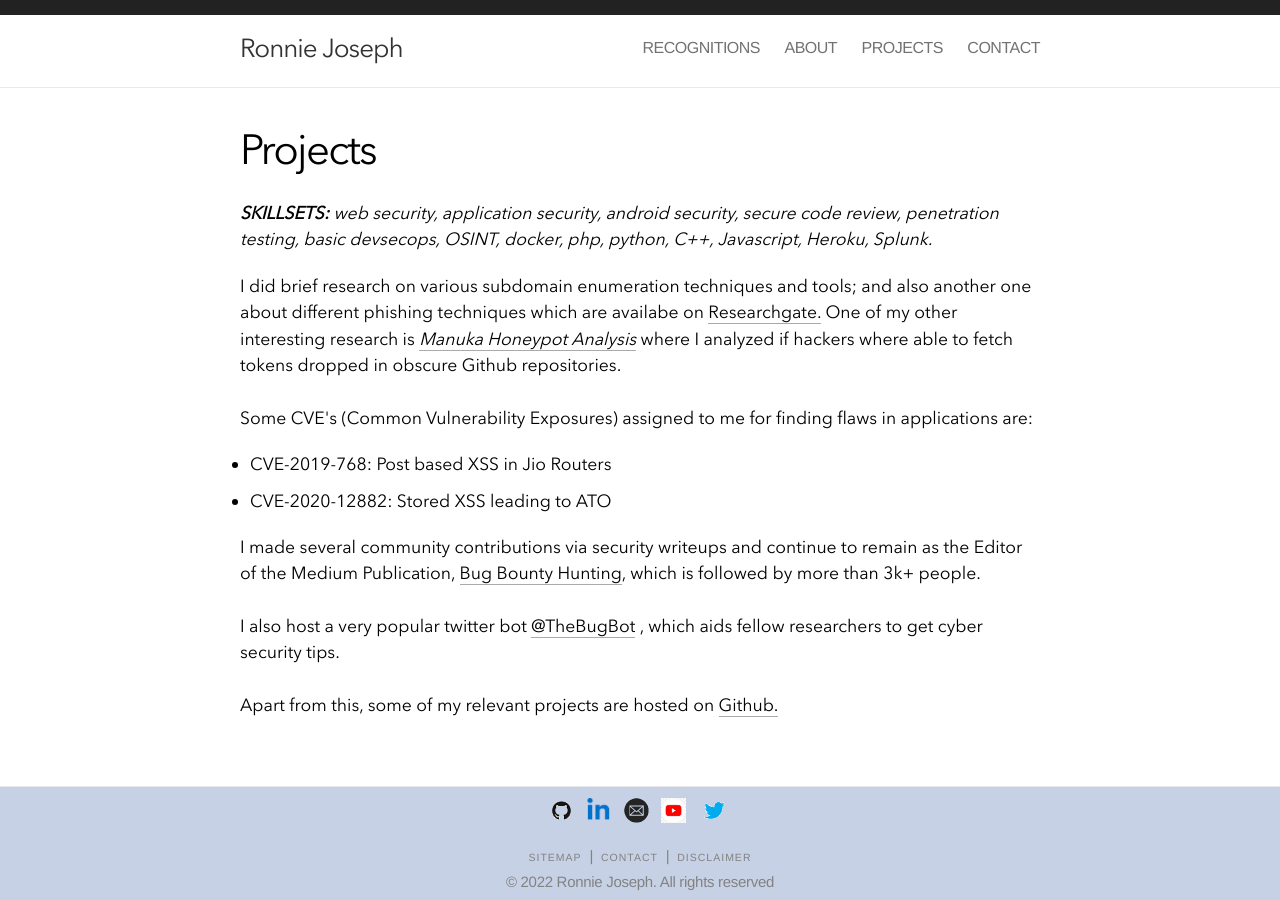
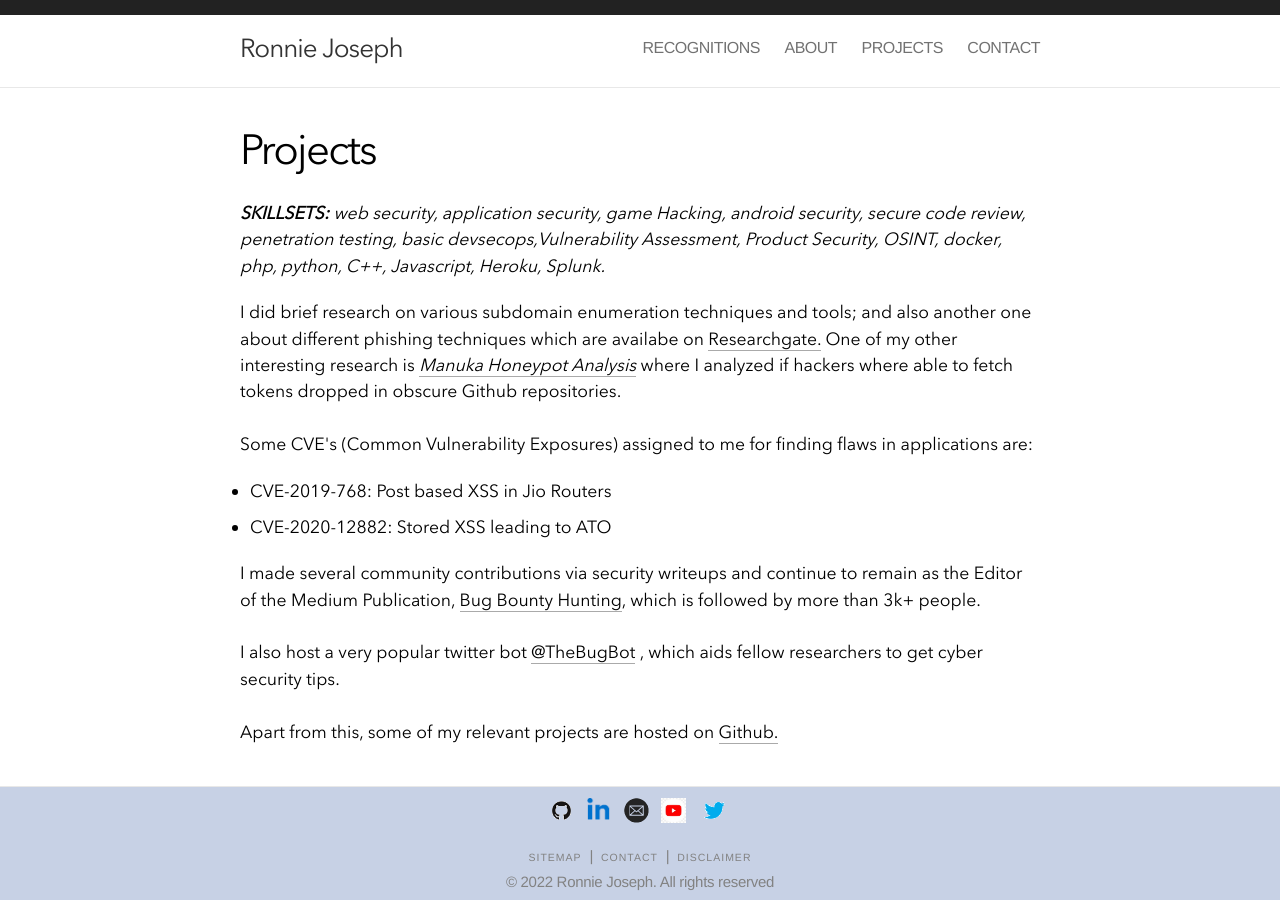
Before and after one commit to procodey/procodey.github.io, a Jekyll site: the page built from projects.html, in a window 1280 px wide. Built offline with Jekyll 4.4.1, drawn with Linux system fonts in a browser that asks for light colours; nearby versions of some CDN libraries.

Commit message:
Update projects.html

```diff
--- a/projects.html
+++ b/projects.html
@@ -7,7 +7,7 @@
   <header class="post-header">
     <h1>Projects</h1>
   </header>
-  <i><b>SKILLSETS:</b> web security, application security, android security, secure code review, penetration testing, basic devsecops, OSINT, docker, php, python, C++, Javascript, Heroku, Splunk. </i>
+  <i><b>SKILLSETS:</b> web security, application security, game Hacking, android security, secure code review, penetration testing, basic devsecops,Vulnerability Assessment, Product Security, OSINT, docker, php, python, C++, Javascript, Heroku, Splunk. </i>
  <p>
   I did brief research on various subdomain enumeration techniques and tools; and also another one about different phishing techniques which are availabe on <a href="https://www.researchgate.net/profile/Ronnie-Joseph-3" target="_blank">Researchgate.</a>
 One of my other interesting research is <i> <a href="https://www.linkedin.com/pulse/i-pretended-software-developer-working-indian-govt-attract-joseph/"target="_blank">Manuka Honeypot Analysis</a></i> where I analyzed if hackers where able to fetch tokens dropped in obscure Github repositories. <br><br>
@@ -26,4 +26,5 @@
 I also host a very popular twitter bot <a href="https://twitter.com/TheBugBot" target="_blank">@TheBugBot</a> , which aids fellow researchers to get cyber security tips.
 <br><br>
 Apart from this, some of my relevant projects are hosted on <a href="https://github.com/humblelad" target="_blank">Github.</a>
+
 </p>
```
